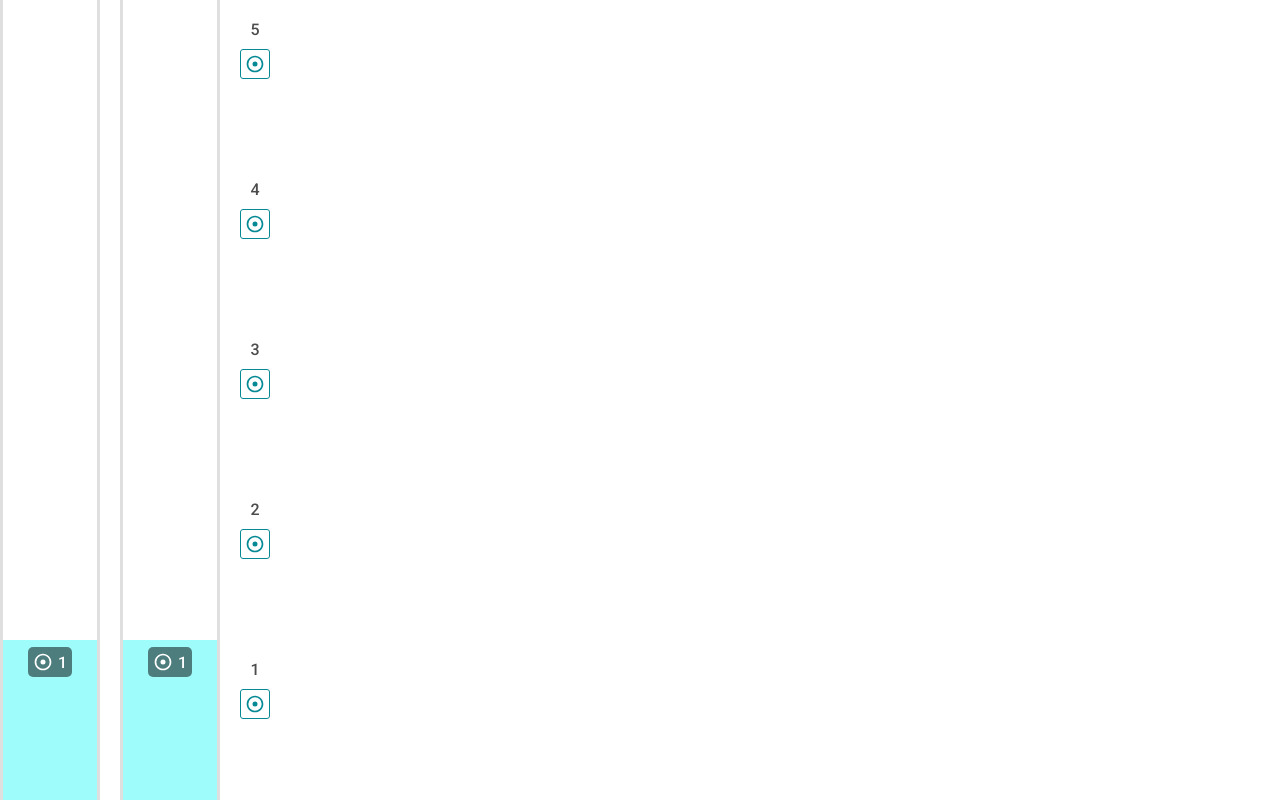
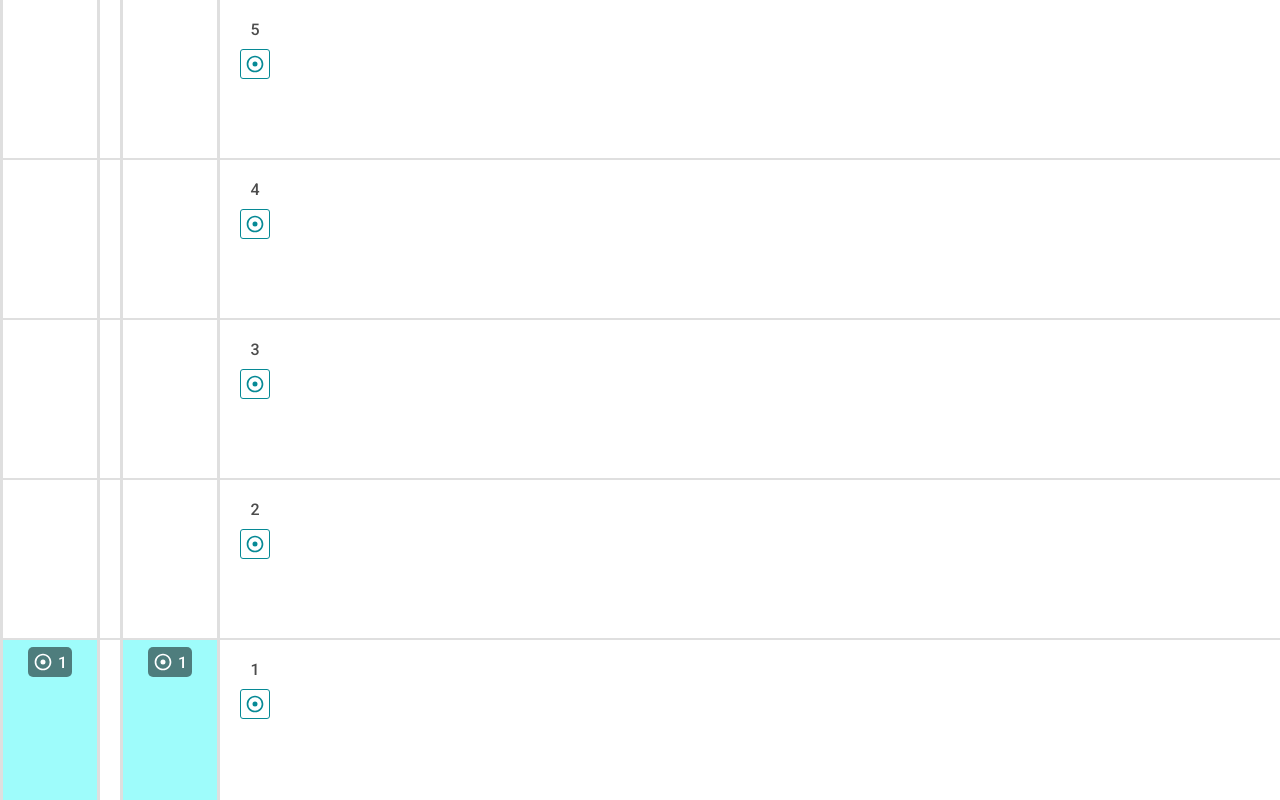
Before and after one commit to coder8080/trueconf-test, a Vue app: page / in a window 1280 px wide. Built offline with nearby package versions, Linux system fonts and the light colour scheme.

Commit message:
Elevator state indicators

```diff
--- a/src/components/Floors.vue
+++ b/src/components/Floors.vue
@@ -1,10 +1,18 @@
 <template>
   <div class="floors">
     <div class="floors__floor" v-for="floor in floorCount" :key="floor">
+      <div
+        class="floors__line"
+        v-if="floor > 1"
+        :style="{ bottom: `${percentPerFloor * (floor - 1)}%` }"
+      />
       <span class="floors__title">{{ floor }}</span>
       <button
         class="floors__button"
-        :class="{ floors__button_active: waitingFloors.has(floor) }"
+        :class="{
+          floors__button_active: waitingFloors.has(floor),
+          floors__button_working: workingFloors.has(floor),
+        }"
         @click="addToQueue(floor)"
       ></button>
     </div>
@@ -28,7 +36,11 @@ export default {
     }
   },
   computed: {
-    ...mapState({ waitingFloors: (state) => state.elevators.waitingFloors }),
+    ...mapState({
+      waitingFloors: (state) => state.elevators.waitingFloors,
+      workingFloors: (state) => state.elevators.workingFloors,
+    }),
+    percentPerFloor: () => 100 / config.floorsCount,
   },
 }
 </script>
@@ -75,4 +87,18 @@ export default {
 .floors__button_active {
   --color: #ee7013;
 }
+
+.floors__button_working {
+  --color: green;
+  border-width: 2px;
+}
+
+.floors__line {
+  height: 2px;
+  width: 100vw;
+  position: absolute;
+  left: 0;
+  background-color: #dfdfdf;
+  z-index: -1;
+}
 </style>
--- a/src/store/modules/elevators.js
+++ b/src/store/modules/elevators.js
@@ -8,20 +8,26 @@ const state = {
   queue: [],
   queueSet: new Set(),
   waitingFloors: new Set(),
+  workingFloors: new Set(),
 }
+
 export const mutationTypes = {
   addToQueue: '[ELEVATORS] ADD TO QUEUE',
   deactivateFloor: '[ELEVATORS] DEACTIVATE FLOOR',
   elevatorReady: '[ELEVATORS] ELEVATOR READY',
 }
+
 const mutations = {
   [mutationTypes.addToQueue](state, floor) {
     floor -= 1
     if (state.queueSet.has(floor)) return
+
     let freeElevator = null
     let distance = Infinity
+
     for (let elevator of state.elevators) {
       if (elevator.nextFloor === floor) return
+      console.log(elevator.nextFloor)
       if (elevator.state === elevator.nextFloor) {
         if (
           freeElevator === null ||
@@ -29,25 +35,32 @@ const mutations = {
         ) {
           freeElevator = elevator
           distance = Math.abs(elevator.state - floor)
-          break
         }
       }
     }
     state.waitingFloors.add(floor + 1)
+
     if (!freeElevator) {
       state.queue.push(floor)
       state.queueSet.add(floor)
       return
     }
+
     freeElevator.nextFloor = floor
+    state.workingFloors.add(floor + 1)
   },
+
   [mutationTypes.elevatorReady](state, i) {
     state.elevators[i].state = state.elevators[i].nextFloor
     state.queueSet.delete(state.elevators[i].nextFloor)
+    state.workingFloors.delete(state.elevators[i].nextFloor + 1)
     if (state.queue.length > 0) {
-      state.elevators[i].nextFloor = state.queue.shift()
+      const floor = state.queue.shift()
+      state.elevators[i].nextFloor = floor
+      state.workingFloors.add(floor + 1)
     }
   },
+
   [mutationTypes.deactivateFloor](state, floor) {
     state.waitingFloors.delete(floor + 1)
   },
```
